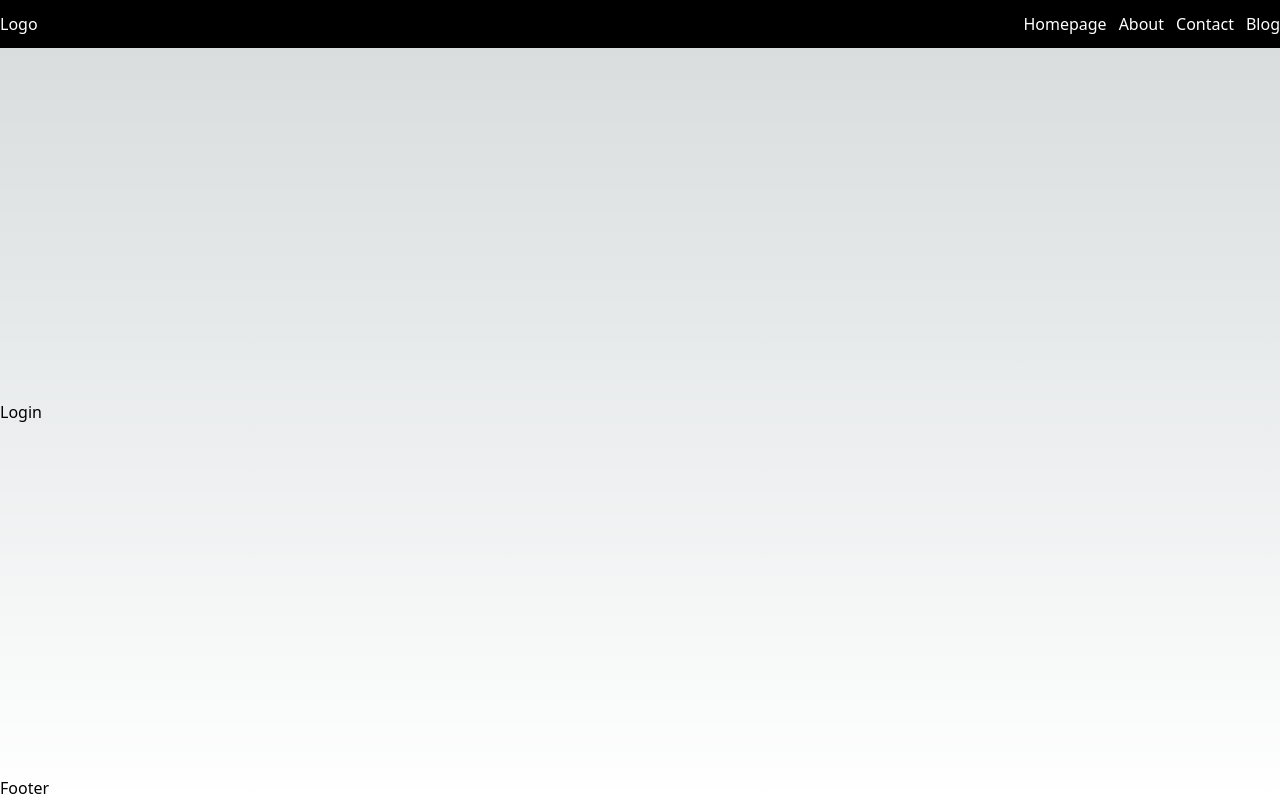
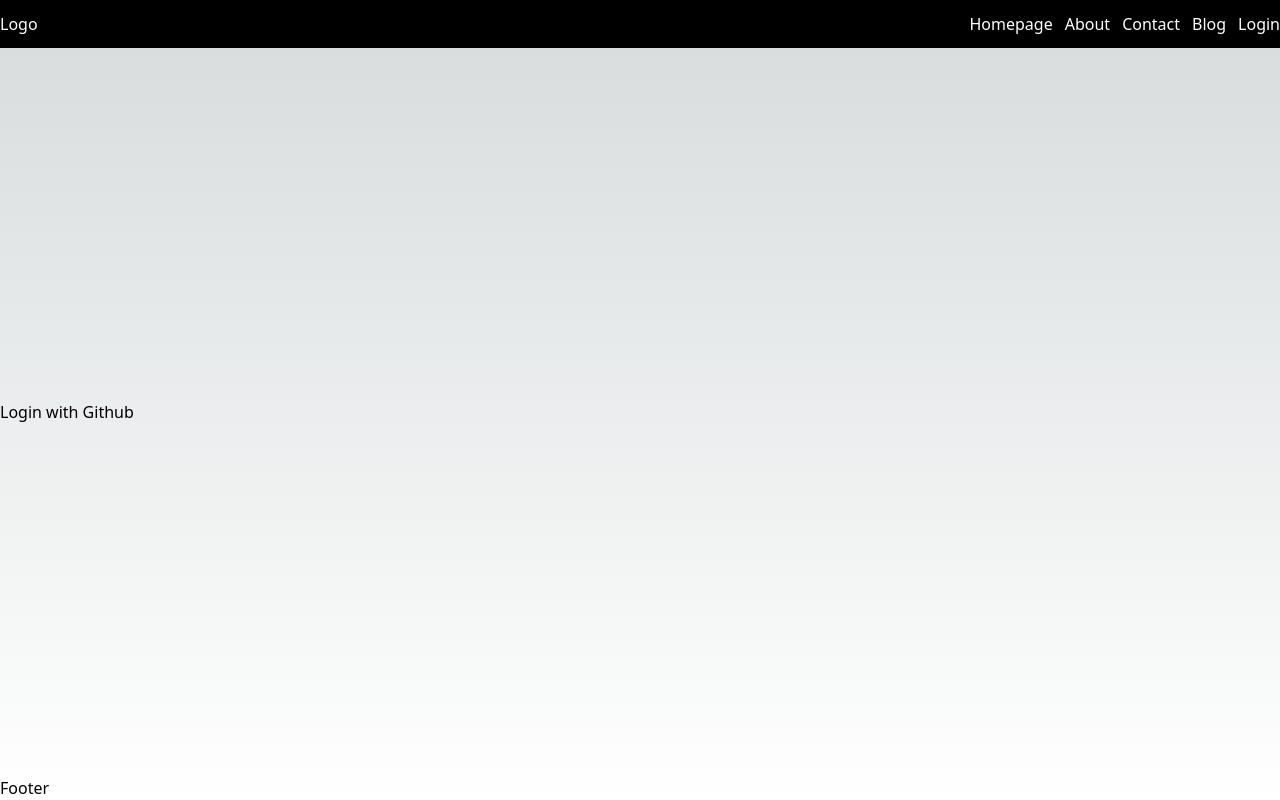
Before and after one commit to mohsensami/figma-clone, a Next.js app: page /login in a window 1280 px wide. Built offline with nearby package versions, Linux system fonts and the light colour scheme; no server answers.

Commit message:
login by nextAuth and githb provider

```diff
--- a/package.json
+++ b/package.json
@@ -11,6 +11,7 @@
   "dependencies": {
     "mongoose": "^8.0.0",
     "next": "14.0.4",
+    "next-auth": "^5.0.0-beta.4",
     "react": "^18",
     "react-dom": "^18"
   },
--- a/src/app/(aut)/login/page.tsx
+++ /dev/null
@@ -1,5 +0,0 @@
-import React from 'react';
-
-export default function Login() {
-    return <div>Login</div>;
-}
--- /dev/null
+++ b/src/app/(auth)/login/page.tsx
@@ -0,0 +1,14 @@
+// import LoginForm from '@/components/loginForm/loginForm';
+import { handleGithubLogin } from '@/lib/action';
+
+export default async function Login() {
+    return (
+        <div>
+            <div>
+                <form action={handleGithubLogin}>
+                    <button>Login with Github</button>
+                </form>
+            </div>
+        </div>
+    );
+}
--- /dev/null
+++ b/src/app/api/auth/[...nextauth]/route.js
@@ -0,0 +1 @@
+export { GET, POST } from '@/lib/auth';
--- a/src/components/navbar/Navbar.tsx
+++ b/src/components/navbar/Navbar.tsx
@@ -1,13 +1,16 @@
 import Link from 'next/link';
 import Links from './links/Links';
+import { auth } from '@/lib/auth';
 
 const Navbar = async () => {
+    const session = await auth();
+    console.log(session);
     return (
         <div className=" bg-black text-white py-3">
             <div className="container flex justify-between">
                 <Link href="/">Logo</Link>
                 <div>
-                    <Links />
+                    <Links session={session} />
                 </div>
             </div>
         </div>
--- a/src/components/navbar/links/Links.tsx
+++ b/src/components/navbar/links/Links.tsx
@@ -4,6 +4,8 @@ import { useState } from 'react';
 
 import NavLink from './navLink/navLink';
 import Image from 'next/image';
+import { handleLogout } from '@/lib/action';
+import { auth } from '@/lib/auth';
 
 const links = [
     {
@@ -24,9 +26,9 @@ const links = [
     },
 ];
 
-const Links = () => {
+const Links = ({ session }) => {
     // TEMPORARY
-    // const session = true;
+
     // const isAdmin = true;
 
     return (
@@ -35,6 +37,16 @@ const Links = () => {
                 {links.map((link) => (
                     <NavLink item={link} key={link.title} />
                 ))}
+                {session?.user ? (
+                    <>
+                        {session.user?.isAdmin && <NavLink item={{ title: 'Admin', path: '/admin' }} />}
+                        <form action={handleLogout}>
+                            <button>Logout</button>
+                        </form>
+                    </>
+                ) : (
+                    <NavLink item={{ title: 'Login', path: '/login' }} />
+                )}
             </div>
         </div>
     );
--- a/src/lib/action.js
+++ b/src/lib/action.js
@@ -3,6 +3,7 @@
 import { revalidatePath } from 'next/cache';
 import { Post, User } from './models';
 import { connectToDb } from './utils';
+import { signIn, signOut } from './auth';
 
 export const addPost = async (formData) => {
     // const title = formData.get("title");
@@ -45,3 +46,13 @@ export const deletePost = async (formData) => {
         return { error: 'Something went wrong!' };
     }
 };
+
+export const handleGithubLogin = async () => {
+    'use server';
+    await signIn('github');
+};
+
+export const handleLogout = async () => {
+    'use server';
+    await signOut();
+};
--- /dev/null
+++ b/src/lib/auth.js
@@ -0,0 +1,42 @@
+import NextAuth from 'next-auth';
+import GitHub from 'next-auth/providers/github';
+import { connectToDb } from './utils';
+import { User } from './models';
+
+export const {
+    handlers: { GET, POST },
+    auth,
+    signIn,
+    signOut,
+} = NextAuth({
+    providers: [
+        GitHub({
+            clientId: process.env.GITHUB_ID,
+            clientSecret: process.env.GITHUB_SECRET,
+        }),
+    ],
+    callbacks: {
+        async signIn({ user, account, profile }) {
+            if (account.provider === 'github') {
+                connectToDb();
+                try {
+                    const user = await User.findOne({ email: profile.email });
+
+                    if (!user) {
+                        const newUser = new User({
+                            username: profile.login,
+                            email: profile.email,
+                            image: profile.avatar_url,
+                        });
+
+                        await newUser.save();
+                    }
+                } catch (err) {
+                    console.log(err);
+                    return false;
+                }
+            }
+            return true;
+        },
+    },
+});
```
Also changed, not shown: src/app/(auth)/register/page.tsx (renamed from src/app/(aut)/register/page.tsx), 2 other files (tests, documents, lock files or other folders).
